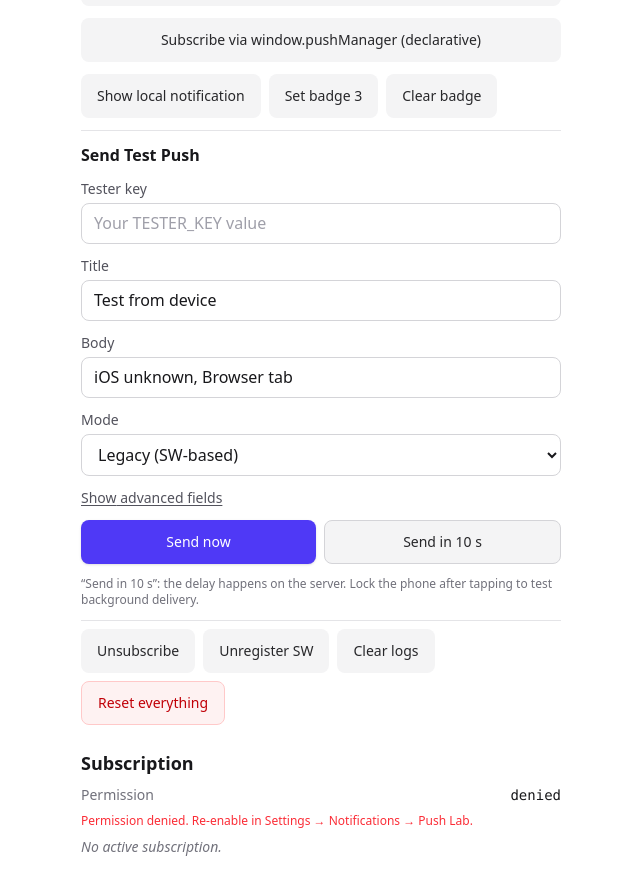
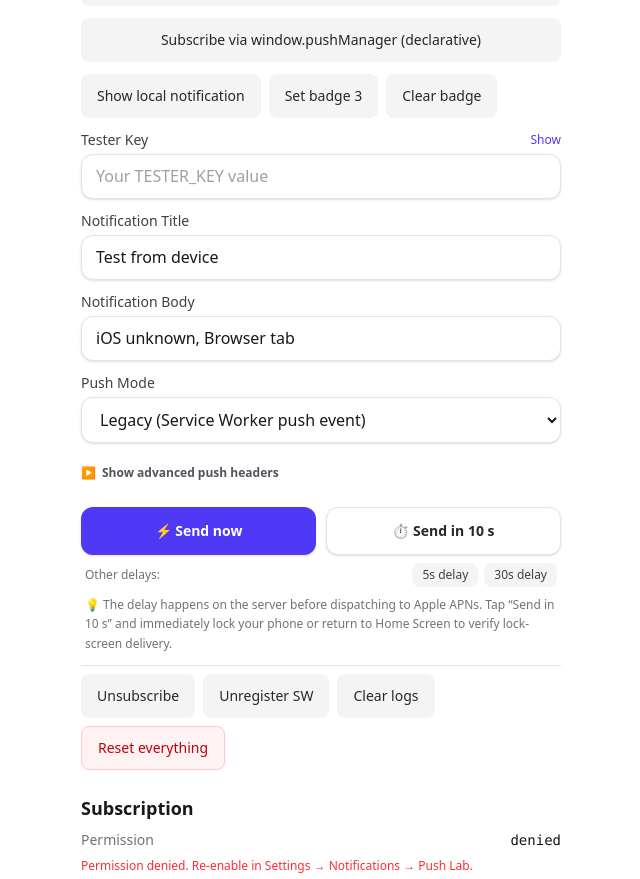
Before and after one commit to Marmik-Soni/ios-webpush, a Next.js app: page / in a window 1280 px wide. Shown: the part 1300-2179 px from the top of the page, without its empty margins (319-959 px from the left). Built offline with nearby package versions, Linux system fonts and the light colour scheme; no server answers.

Commit message:
feat(push): implement live countdown cooldown timer and delay presets in SendPush

```diff
--- a/components/SendPush.tsx
+++ b/components/SendPush.tsx
@@ -1,8 +1,9 @@
 "use client";
 
-import { useState, useEffect } from "react";
+import { useState, useEffect, useRef } from "react";
 import type { ModelResult } from "@/lib/device";
 import { getStored, setStored } from "@/lib/push-client";
+import { toast } from "sonner";
 
 export default function SendPush({
   subscription,
@@ -25,6 +26,7 @@ export default function SendPush({
   const version = iosVer?.value ?? "unknown";
 
   const [testerKey, setTesterKey] = useState("");
+  const [showTesterKey, setShowTesterKey] = useState(false);
   const [title, setTitle] = useState("");
   const [body, setBody] = useState("");
   const [mode, setMode] = useState<"legacy" | "declarative">("legacy");
@@ -35,6 +37,11 @@ export default function SendPush({
   const [badge, setBadge] = useState("");
   const [lastResponse, setLastResponse] = useState<Record<string, unknown> | null>(null);
 
+  // Cooldown countdown state
+  const [countdown, setCountdown] = useState<number | null>(null);
+  const [totalDelay, setTotalDelay] = useState<number | null>(null);
+  const intervalRef = useRef<NodeJS.Timeout | null>(null);
+
   useEffect(() => {
     // eslint-disable-next-line react-hooks/set-state-in-effect -- hydrate from localStorage after SSR
     setTesterKey(getStored("testerKey") ?? "");
@@ -42,24 +49,78 @@ export default function SendPush({
     setBody(`iOS ${version}, ${ctx}`);
   }, [modelName, version, ctx]);
 
+  // Clean up timer on unmount
+  useEffect(() => {
+    return () => {
+      if (intervalRef.current) clearInterval(intervalRef.current);
+    };
+  }, []);
+
+  const clearTimer = () => {
+    if (intervalRef.current) {
+      clearInterval(intervalRef.current);
+      intervalRef.current = null;
+    }
+    setCountdown(null);
+    setTotalDelay(null);
+  };
+
   const handleSend = async (delaySeconds: number) => {
     const label = delaySeconds > 0 ? `Send in ${delaySeconds}s` : "Send now";
-    setRunning(label);
-    log(`▶ ${label} (${mode})`);
 
     if (!subscription) {
-      log("✖ No active subscription");
-      setRunning(null);
+      const msg = "No active push subscription. Please subscribe first.";
+      log(`✖ ${msg}`);
+      toast.error("No Active Subscription", {
+        description: "Please subscribe to push notifications before dispatching a test push.",
+      });
       return;
     }
 
     const key = testerKey.trim();
     if (!key) {
-      log("✖ Tester key is empty");
-      setRunning(null);
+      const msg = "Tester key is empty. Enter your TESTER_KEY.";
+      log(`✖ ${msg}`);
+      toast.error("Missing Tester Key", {
+        description: "Enter the TESTER_KEY configured in your server environment.",
+      });
       return;
     }
     setStored("testerKey", key);
+
+    setRunning(label);
+    log(`▶ ${label} (${mode})`);
+
+    // Cooldown countdown setup
+    if (delaySeconds > 0) {
+      setTotalDelay(delaySeconds);
+      setCountdown(delaySeconds);
+      const targetTime = Date.now() + delaySeconds * 1000;
+
+      toast.info(`Push scheduled in ${delaySeconds}s`, {
+        id: "push-status",
+        description: "Lock your device now to test lock-screen notification delivery.",
+      });
+
+      if (intervalRef.current) clearInterval(intervalRef.current);
+      intervalRef.current = setInterval(() => {
+        const remaining = Math.max(0, Math.ceil((targetTime - Date.now()) / 1000));
+        setCountdown(remaining);
+        if (remaining <= 0 && intervalRef.current) {
+          clearInterval(intervalRef.current);
+          intervalRef.current = null;
+          toast.loading("Dispatching to Apple APNs...", {
+            id: "push-status",
+            description: "Waiting for APNs gateway response...",
+          });
+        }
+      }, 100);
+    } else {
+      toast.loading("Sending push to APNs...", {
+        id: "push-status",
+        description: "Connecting to push service...",
+      });
+    }
 
     const payload: Record<string, unknown> = {
       subscription: subscription.toJSON(),
@@ -86,101 +147,178 @@ export default function SendPush({
       setLastResponse(data);
 
       if (data.ok) {
-        log(`✔ ${label}: status ${data.status as number} apnsId=${String(data.apnsId ?? "n/a")}`);
+        const apnsIdStr = data.apnsId ? String(data.apnsId) : null;
+        log(`✔ ${label}: status ${data.status as number} apnsId=${apnsIdStr ?? "n/a"}`);
+        toast.success(`Push delivered to APNs (${data.status})`, {
+          id: "push-status",
+          description: apnsIdStr
+            ? `APNs-ID: ${apnsIdStr}. Check your lock screen or Delivery Log.`
+            : "Apple accepted the push notification. Check your Delivery Log.",
+        });
       } else {
         const hint = data.hint ? ` — ${data.hint as string}` : "";
         const upstream = data.upstream as Record<string, unknown> | undefined;
+        let errMsg = String(data.error ?? "Failed to send push");
         if (upstream) {
-          log(
-            `✖ Upstream ${upstream.status as number}: ${(upstream.reason as string) ?? (upstream.body as string)}${hint}`,
-          );
-        } else {
-          log(`✖ ${data.error as string}${hint}`);
+          errMsg = `Upstream ${upstream.status as number}: ${(upstream.reason as string) ?? (upstream.body as string)}${hint}`;
+        } else if (hint) {
+          errMsg += hint;
         }
+        log(`✖ ${errMsg}`);
+        toast.error("Push Rejected", {
+          id: "push-status",
+          description: errMsg,
+        });
       }
     } catch (e: unknown) {
       const msg = e instanceof Error ? e.message : String(e);
       log(`✖ Fetch failed: ${msg}`);
       setLastResponse({ error: msg });
+      toast.error("Network Error", {
+        id: "push-status",
+        description: `Could not contact server: ${msg}`,
+      });
     } finally {
+      clearTimer();
       setRunning(null);
     }
   };
 
+  const progressPercent =
+    totalDelay && countdown !== null && totalDelay > 0
+      ? Math.max(0, Math.min(100, Math.round((countdown / totalDelay) * 100)))
+      : 0;
+
   return (
-    <div className="flex flex-col gap-3 pt-3 border-t border-zinc-200">
-      <h3 className="text-base font-semibold text-zinc-900">Send Test Push</h3>
+    <div className="flex flex-col gap-4">
+      {/* Active Cooldown Banner */}
+      {countdown !== null && (
+        <div className="relative overflow-hidden rounded-2xl border border-amber-300 bg-amber-50 p-4 shadow-sm transition-all animate-in fade-in">
+          <div className="flex items-center justify-between gap-3">
+            <div className="flex items-center gap-3">
+              <div className="flex h-11 w-11 shrink-0 items-center justify-center rounded-xl bg-amber-500 text-white font-mono font-bold text-lg shadow-sm animate-pulse">
+                {countdown}s
+              </div>
+              <div>
+                <p className="text-sm font-semibold text-amber-950">
+                  {countdown > 0
+                    ? `Push delivering in ${countdown} second${countdown === 1 ? "" : "s"}`
+                    : "Dispatching notification to Apple APNs…"}
+                </p>
+                <p className="text-xs text-amber-800">
+                  {countdown > 0
+                    ? "Lock your screen now to test background / lock-screen delivery."
+                    : "Connecting to Apple push service gateway…"}
+                </p>
+              </div>
+            </div>
+            <span className="shrink-0 rounded-full bg-amber-200/80 px-2.5 py-1 text-xs font-semibold text-amber-900">
+              Cooldown
+            </span>
+          </div>
 
+          {/* Progress bar */}
+          <div className="mt-3 h-2 w-full overflow-hidden rounded-full bg-amber-200/60">
+            <div
+              className="h-full bg-amber-500 transition-all duration-150 ease-out rounded-full"
+              style={{ width: `${progressPercent}%` }}
+            />
+          </div>
+        </div>
+      )}
+
+      {/* Main Form Fields */}
+      <div className="space-y-3">
+        {/* Tester Key */}
         <label className="flex flex-col gap-1 text-sm">
-        <span className="text-zinc-600 font-medium">Tester key</span>
+          <div className="flex items-center justify-between">
+            <span className="font-medium text-zinc-700">Tester Key</span>
+            <button
+              type="button"
+              onClick={() => setShowTesterKey(!showTesterKey)}
+              className="text-xs text-indigo-600 hover:text-indigo-800 font-medium"
+            >
+              {showTesterKey ? "Hide" : "Show"}
+            </button>
+          </div>
           <input
-          type="password"
+            type={showTesterKey ? "text" : "password"}
             value={testerKey}
             onChange={(e) => {
               setTesterKey(e.target.value);
               setStored("testerKey", e.target.value);
             }}
             placeholder="Your TESTER_KEY value"
-          className="rounded-lg border border-zinc-300 bg-white text-zinc-900 focus:border-indigo-500 focus:ring-1 focus:ring-indigo-500 focus:outline-none px-3 py-2 text-[16px] placeholder:text-zinc-400"
+            className="rounded-xl border border-zinc-200 bg-white text-zinc-900 px-3.5 py-2.5 text-[16px] shadow-sm focus:border-indigo-500 focus:ring-2 focus:ring-indigo-500/20 focus:outline-none placeholder:text-zinc-400"
           />
         </label>
 
+        {/* Title */}
         <label className="flex flex-col gap-1 text-sm">
-        <span className="text-zinc-600 font-medium">Title</span>
+          <span className="font-medium text-zinc-700">Notification Title</span>
           <input
             type="text"
             value={title}
             onChange={(e) => setTitle(e.target.value)}
-          className="rounded-lg border border-zinc-300 bg-white text-zinc-900 focus:border-indigo-500 focus:ring-1 focus:ring-indigo-500 focus:outline-none px-3 py-2 text-[16px]"
+            className="rounded-xl border border-zinc-200 bg-white text-zinc-900 px-3.5 py-2.5 text-[16px] shadow-sm focus:border-indigo-500 focus:ring-2 focus:ring-indigo-500/20 focus:outline-none"
           />
         </label>
 
+        {/* Body */}
         <label className="flex flex-col gap-1 text-sm">
-        <span className="text-zinc-600 font-medium">Body</span>
+          <span className="font-medium text-zinc-700">Notification Body</span>
           <input
             type="text"
             value={body}
             onChange={(e) => setBody(e.target.value)}
-          className="rounded-lg border border-zinc-300 bg-white text-zinc-900 focus:border-indigo-500 focus:ring-1 focus:ring-indigo-500 focus:outline-none px-3 py-2 text-[16px]"
+            className="rounded-xl border border-zinc-200 bg-white text-zinc-900 px-3.5 py-2.5 text-[16px] shadow-sm focus:border-indigo-500 focus:ring-2 focus:ring-indigo-500/20 focus:outline-none"
           />
         </label>
 
+        {/* Mode */}
         <label className="flex flex-col gap-1 text-sm">
-        <span className="text-zinc-600 font-medium">Mode</span>
+          <span className="font-medium text-zinc-700">Push Mode</span>
           <select
             value={mode}
             onChange={(e) => setMode(e.target.value as "legacy" | "declarative")}
-          className="rounded-lg border border-zinc-300 bg-white text-zinc-900 focus:border-indigo-500 focus:ring-1 focus:ring-indigo-500 focus:outline-none px-3 py-2 text-[16px]"
+            className="rounded-xl border border-zinc-200 bg-white text-zinc-900 px-3.5 py-2.5 text-[16px] shadow-sm focus:border-indigo-500 focus:ring-2 focus:ring-indigo-500/20 focus:outline-none"
           >
-          <option value="legacy">Legacy (SW-based)</option>
-          <option value="declarative">Declarative (iOS 18.4+)</option>
+            <option value="legacy">Legacy (Service Worker push event)</option>
+            <option value="declarative">Declarative (iOS 18.4+ web_push: 8030)</option>
           </select>
         </label>
 
+        {/* Advanced toggle */}
+        <div className="pt-1">
           <button
+            type="button"
             onClick={() => setAdvancedOpen(!advancedOpen)}
-        className="text-left text-sm text-zinc-600 hover:text-zinc-900 underline underline-offset-2 transition-colors"
+            className="inline-flex items-center gap-1.5 text-xs font-semibold text-zinc-600 hover:text-zinc-900 transition-colors"
           >
-        {advancedOpen ? "Hide" : "Show"} advanced fields
+            <span>{advancedOpen ? "▼" : "▶"}</span>
+            <span>
+              {advancedOpen ? "Hide advanced push headers" : "Show advanced push headers"}
+            </span>
           </button>
+        </div>
 
         {advancedOpen && (
-        <div className="flex flex-col gap-2 pl-2 border-l-2 border-zinc-200">
-          <label className="flex flex-col gap-1 text-sm">
-            <span className="text-zinc-600 font-medium">TTL (seconds, 1-86400)</span>
+          <div className="space-y-3 rounded-xl border border-zinc-200 bg-zinc-50/70 p-3.5 animate-in fade-in">
+            <label className="flex flex-col gap-1 text-xs">
+              <span className="font-medium text-zinc-600">TTL (seconds, 1-86400)</span>
               <input
                 type="number"
                 value={ttl}
                 onChange={(e) => setTtl(e.target.value)}
-              className="rounded-lg border border-zinc-300 bg-white text-zinc-900 focus:border-indigo-500 focus:ring-1 focus:ring-indigo-500 focus:outline-none px-3 py-2 text-[16px]"
+                className="rounded-lg border border-zinc-200 bg-white px-3 py-2 text-sm text-zinc-900 shadow-sm focus:border-indigo-500 focus:outline-none"
               />
             </label>
-          <label className="flex flex-col gap-1 text-sm">
-            <span className="text-zinc-600 font-medium">Urgency</span>
+            <label className="flex flex-col gap-1 text-xs">
+              <span className="font-medium text-zinc-600">Urgency</span>
               <select
                 value={urgency}
                 onChange={(e) => setUrgency(e.target.value)}
-              className="rounded-lg border border-zinc-300 bg-white text-zinc-900 focus:border-indigo-500 focus:ring-1 focus:ring-indigo-500 focus:outline-none px-3 py-2 text-[16px]"
+                className="rounded-lg border border-zinc-200 bg-white px-3 py-2 text-sm text-zinc-900 shadow-sm focus:border-indigo-500 focus:outline-none"
               >
                 <option value="very-low">very-low</option>
                 <option value="low">low</option>
@@ -188,61 +326,135 @@ export default function SendPush({
                 <option value="high">high</option>
               </select>
             </label>
-          <label className="flex flex-col gap-1 text-sm">
-            <span className="text-zinc-600 font-medium">Topic (optional, 1-32 chars)</span>
+            <label className="flex flex-col gap-1 text-xs">
+              <span className="font-medium text-zinc-600">
+                Topic (collapse identifier, optional)
+              </span>
               <input
                 type="text"
                 value={topic}
                 onChange={(e) => setTopic(e.target.value)}
-              className="rounded-lg border border-zinc-300 bg-white text-zinc-900 focus:border-indigo-500 focus:ring-1 focus:ring-indigo-500 focus:outline-none px-3 py-2 text-[16px]"
+                placeholder="e.g. test-topic"
+                className="rounded-lg border border-zinc-200 bg-white px-3 py-2 text-sm text-zinc-900 shadow-sm focus:border-indigo-500 focus:outline-none"
               />
             </label>
-          <label className="flex flex-col gap-1 text-sm">
-            <span className="text-zinc-600 font-medium">Badge (optional, 0-99)</span>
+            <label className="flex flex-col gap-1 text-xs">
+              <span className="font-medium text-zinc-600">Badge count (0-99, optional)</span>
               <input
                 type="number"
                 value={badge}
                 onChange={(e) => setBadge(e.target.value)}
-              className="rounded-lg border border-zinc-300 bg-white text-zinc-900 focus:border-indigo-500 focus:ring-1 focus:ring-indigo-500 focus:outline-none px-3 py-2 text-[16px]"
+                placeholder="e.g. 1"
+                className="rounded-lg border border-zinc-200 bg-white px-3 py-2 text-sm text-zinc-900 shadow-sm focus:border-indigo-500 focus:outline-none"
               />
             </label>
           </div>
         )}
+      </div>
 
-      <div className="flex gap-2">
+      {/* Action Buttons */}
+      <div className="flex flex-col gap-2 pt-2">
+        <div className="grid grid-cols-2 gap-2.5">
+          {/* Send Now Button */}
           <button
             onClick={() => handleSend(0)}
-          className="flex-1 min-h-[44px] rounded-lg px-4 py-2 text-sm font-medium bg-indigo-600 hover:bg-indigo-700 text-white shadow-sm active:scale-[0.98] transition-colors select-none"
+            disabled={running !== null}
+            className="flex min-h-[48px] items-center justify-center rounded-xl bg-indigo-600 px-4 py-2.5 text-sm font-semibold text-white shadow-sm hover:bg-indigo-700 active:scale-[0.98] disabled:opacity-50 disabled:pointer-events-none transition-all select-none"
           >
-          {running === "Send now" ? "sending…" : "Send now"}
+            {running === "Send now" ? "Sending now…" : "⚡ Send now"}
+          </button>
+
+          {/* Send in 10s Button with Live Countdown */}
+          <button
+            onClick={() => handleSend(10)}
+            disabled={running !== null}
+            className={`flex min-h-[48px] items-center justify-center rounded-xl px-4 py-2.5 text-sm font-semibold border shadow-sm transition-all select-none active:scale-[0.98] disabled:pointer-events-none ${
+              running === "Send in 10s"
+                ? "bg-amber-500 text-white border-amber-600 animate-pulse"
+                : "bg-white text-zinc-800 border-zinc-200 hover:bg-zinc-50"
+            }`}
+          >
+            {running === "Send in 10s" ? (
+              countdown !== null && countdown > 0 ? (
+                <span className="flex items-center gap-1.5 font-mono font-bold">
+                  <span>⏱️</span>
+                  <span>{countdown}s remaining…</span>
+                </span>
+              ) : (
+                <span className="flex items-center gap-1.5">
+                  <span>🚀</span>
+                  <span>Dispatching…</span>
+                </span>
+              )
+            ) : (
+              "⏱️ Send in 10 s"
+            )}
+          </button>
+        </div>
+
+        {/* Additional Presets */}
+        <div className="flex items-center justify-between gap-2 px-1 text-xs text-zinc-500">
+          <span>Other delays:</span>
+          <div className="flex items-center gap-1.5">
+            <button
+              type="button"
+              disabled={running !== null}
+              onClick={() => handleSend(5)}
+              className="rounded-lg bg-zinc-100 hover:bg-zinc-200 px-2.5 py-1 text-xs font-medium text-zinc-700 active:scale-95 disabled:opacity-50"
+            >
+              5s delay
             </button>
             <button
-          onClick={() => handleSend(10)}
-          className="flex-1 min-h-[44px] rounded-lg px-4 py-2 text-sm font-medium bg-zinc-100 hover:bg-zinc-200 text-zinc-800 border border-zinc-300 active:scale-[0.98] transition-colors select-none"
+              type="button"
+              disabled={running !== null}
+              onClick={() => handleSend(30)}
+              className="rounded-lg bg-zinc-100 hover:bg-zinc-200 px-2.5 py-1 text-xs font-medium text-zinc-700 active:scale-95 disabled:opacity-50"
             >
-          {running === "Send in 10s" ? "sending…" : "Send in 10 s"}
+              30s delay
             </button>
           </div>
-      <p className="text-xs text-zinc-500">
-        &ldquo;Send in 10 s&rdquo;: the delay happens on the server. Lock the phone after tapping to
-        test background delivery.
+        </div>
+
+        <p className="text-xs text-zinc-500 leading-relaxed px-1">
+          💡 The delay happens on the server before dispatching to Apple APNs. Tap &ldquo;Send in 10
+          s&rdquo; and immediately lock your phone or return to Home Screen to verify lock-screen
+          delivery.
         </p>
+      </div>
 
+      {/* Response Card */}
       {lastResponse && (
-        <div className="flex flex-col gap-2">
-          <pre className="text-xs bg-zinc-50 border border-zinc-200 text-zinc-800 p-3 rounded-lg overflow-x-auto whitespace-pre-wrap break-all max-h-48 overflow-y-auto font-mono">
+        <div className="flex flex-col gap-2 rounded-xl border border-zinc-200 bg-white p-3.5 shadow-xs">
+          <div className="flex items-center justify-between">
+            <span className="text-xs font-semibold uppercase tracking-wider text-zinc-500">
+              Last Response
+            </span>
+            <span
+              className={`rounded-full px-2 py-0.5 text-xs font-semibold ${
+                lastResponse.ok === true
+                  ? "bg-emerald-100 text-emerald-800"
+                  : "bg-red-100 text-red-800"
+              }`}
+            >
+              {lastResponse.ok === true ? "201 Accepted" : "Failed"}
+            </span>
+          </div>
+
+          <pre className="max-h-40 overflow-y-auto overflow-x-auto rounded-lg bg-zinc-50 border border-zinc-100 p-2.5 font-mono text-[11px] text-zinc-800 whitespace-pre-wrap break-all">
             {JSON.stringify(lastResponse, null, 2)}
           </pre>
+
           {lastResponse.ok === true && (
             <p className="text-xs text-zinc-500">
-              201 means Apple accepted the push, not that it was displayed. The Delivery log is the
-              evidence.
+              Apple APNs accepted the push request. Check the Delivery Log tab to confirm arrival.
             </p>
           )}
+
           {typeof lastResponse.hint === "string" && lastResponse.hint && (
-            <p className="text-xs text-amber-800 bg-amber-50 border border-amber-200 px-3 py-2 rounded-lg font-medium">
-              💡 {lastResponse.hint}
-            </p>
+            <div className="flex items-start gap-2 rounded-lg bg-amber-50 border border-amber-200 p-2 text-xs font-medium text-amber-900">
+              <span>💡</span>
+              <span>{lastResponse.hint}</span>
+            </div>
           )}
         </div>
       )}
```
Lines whose indentation alone changed are shown as unchanged.
